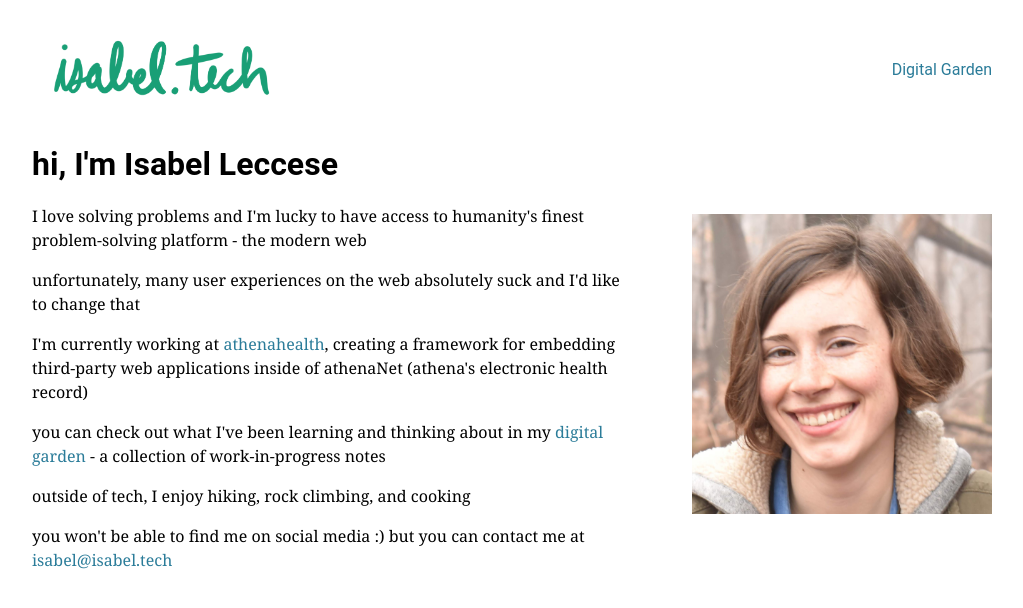
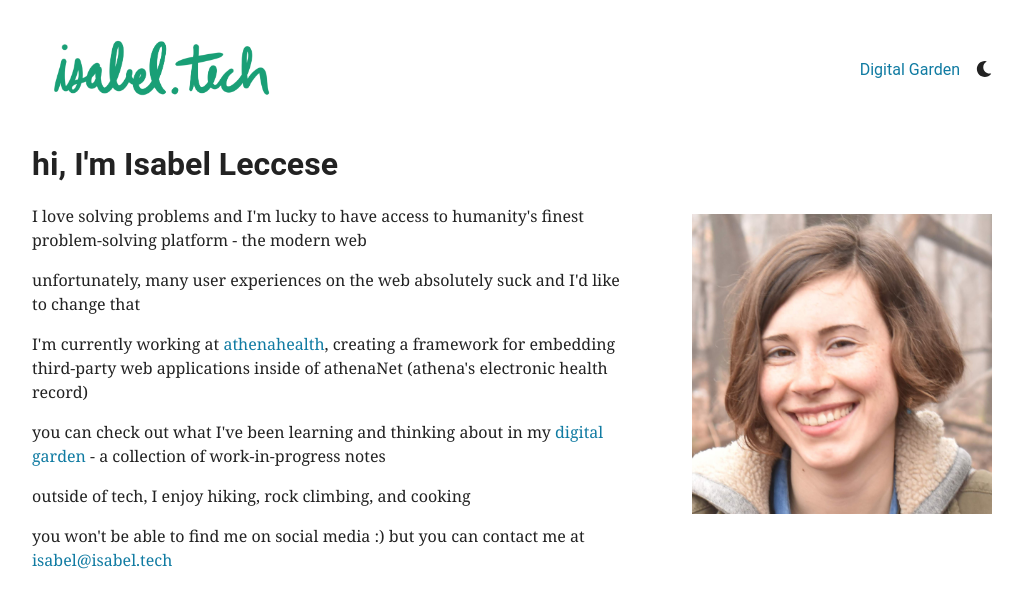
Before and after one commit to leccese/personal-site, a Gatsby site: page / in a window 1280 px wide. Shown: the whole page, without its empty margins (128-1151 px from the left). Built offline with nearby package versions, Linux system fonts and the light colour scheme; Gatsby itself is replaced by a stand-in of ours.

Commit message:
dark mode

```diff
--- a/gatsby-config.js
+++ b/gatsby-config.js
@@ -30,5 +30,6 @@ module.exports = {
               icon: 'src/images/favicon.png',
             },
         },
+        'gatsby-plugin-dark-mode',
     ]
 }
--- a/package.json
+++ b/package.json
@@ -15,9 +15,13 @@
     "clean": "gatsby clean"
   },
   "dependencies": {
+    "@fortawesome/fontawesome-svg-core": "^1.2.36",
+    "@fortawesome/free-solid-svg-icons": "^5.15.4",
+    "@fortawesome/react-fontawesome": "^0.1.16",
     "@mdx-js/mdx": "^1.6.22",
     "@mdx-js/react": "^1.6.22",
     "gatsby": "^3.13.0",
+    "gatsby-plugin-dark-mode": "^1.1.2",
     "gatsby-plugin-image": "^1.13.0",
     "gatsby-plugin-manifest": "^3.13.0",
     "gatsby-plugin-mdx": "^2.13.0",
--- a/src/components/Layout/NavBar.tsx
+++ b/src/components/Layout/NavBar.tsx
@@ -1,6 +1,10 @@
 import React from 'react';
 import { Link } from 'gatsby';
-import { StaticImage }  from 'gatsby-plugin-image'
+import { StaticImage }  from 'gatsby-plugin-image';
+import { ThemeToggler } from 'gatsby-plugin-dark-mode';
+import { FontAwesomeIcon } from '@fortawesome/react-fontawesome'
+import { faSun, faMoon  } from '@fortawesome/free-solid-svg-icons'
+
 
 import './navBar.css';
 
@@ -16,6 +20,25 @@ export default function NavBar() {
             </Link>
             <nav>
                 <Link to="/digital-garden">Digital Garden</Link>
+                <ThemeToggler>
+                    {({ theme, toggleTheme }) => (
+                    <div>
+                        { theme === 'dark' ? (
+                            <FontAwesomeIcon
+                                icon={faSun}
+                                onClick={() => toggleTheme('light')}
+                            />
+                            ) : (
+                                <FontAwesomeIcon
+                                icon={faMoon}
+                                onClick={() => toggleTheme('dark')}
+                            />
+                            )}
+                    </div>
+
+                    )}
+                </ThemeToggler>
+
             </nav>
         </div>
     )
--- a/src/components/Layout/navBar.css
+++ b/src/components/Layout/navBar.css
@@ -9,6 +9,7 @@ nav {
     flex-grow: 1;
     display: flex;
     justify-content: flex-end;
+    gap: 16px;
 }
 
 a {
--- a/src/pages/index.css
+++ b/src/pages/index.css
@@ -52,6 +52,25 @@
     isolation: isolate;
   }
 
+  body {
+    --bg: white;
+    --textNormal: #222;
+    --linkVisited: #7f3bde;
+    --linkUnvisited: #107ba2;
+
+    background-color: var(--bg);
+    color: var(--textNormal);
+  }
+
+  body.dark {
+    -webkit-font-smoothing: antialiased;
+    --linkVisited: #b682fb;
+    --linkUnvisited: #5dbcde;
+
+    --bg: #222;
+    --textNormal: #ccc;
+  }
+
 * {
     font-family: "Georgia"
 }
@@ -84,11 +103,11 @@ a {
 }
 
 a:link {
-    color: #2b7c99;
+    color: var(--linkUnvisited);
 }
 
 a:visited {
-    color: #4e2d7d;
+    color: var(--linkVisited);
 }
 
 a:hover, a:focus {
```
Also changed, not shown: 1 other file.
